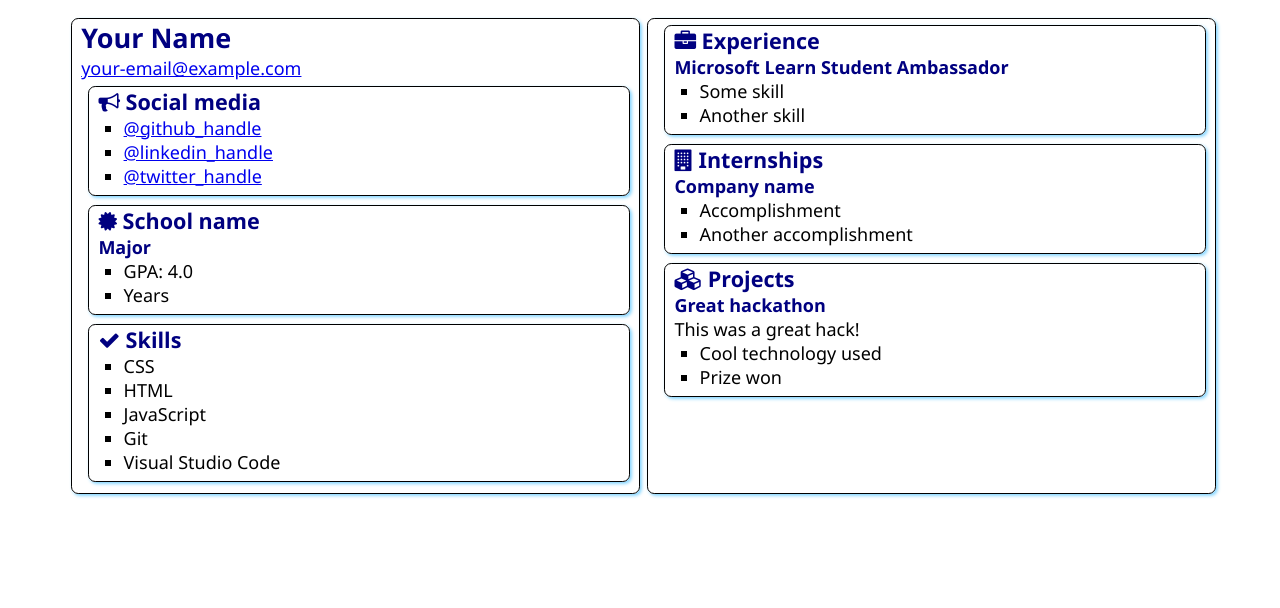
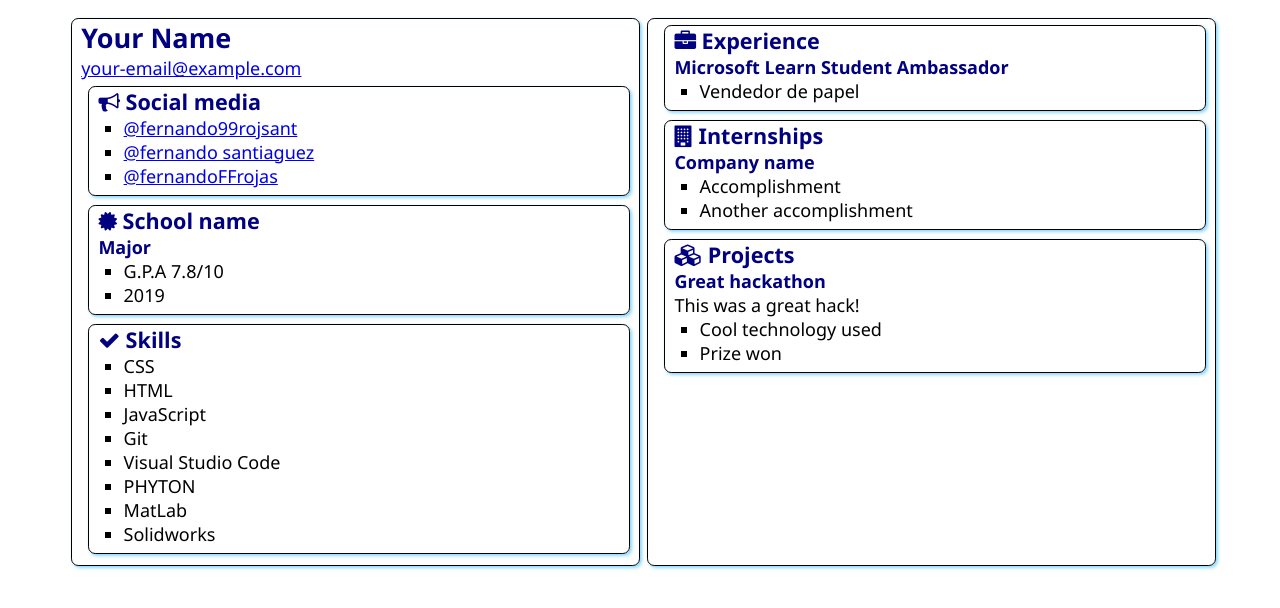
Before and after one commit to fernando99rojsant/SATechnicalOnboarding, a plain HTML site: page src/index.html in a window 1280 px wide. Drawn offline with Linux system fonts and the light colour scheme.

Commit message:
add my information
INSTALAR GIT

```diff
--- a/src/index.html
+++ b/src/index.html
@@ -21,9 +21,9 @@
                     Social media
                 </h2>
                 <ul>
-                    <li><a href="https://github.com/<handle>">@github_handle</a></li>
-                    <li><a href="https://linkedin.com/in/<handle>">@linkedin_handle</a></li>
-                    <li><a href="https://twitter.com/<handle>">@twitter_handle</a></li>
+                    <li><a href="https://github.com/<handle>">@fernando99rojsant</a></li>
+                    <li><a href="https://linkedin.com/in/<handle>">@fernando santiaguez</a></li>
+                    <li><a href="https://twitter.com/<handle>">@fernandoFFrojas</a></li>
                 </ul>
             </section>
 
@@ -35,8 +35,8 @@
                     </h2>
                     <h3>Major</h3>
                     <ul>
-                        <li>GPA: 4.0</li>
-                        <li>Years</li>
+                        <li>G.P.A 7.8/10</li>
+                        <li>2019</li>
                     </ul>
                 </div>
             </section>
@@ -52,6 +52,9 @@
                     <li>JavaScript</li>
                     <li>Git</li>
                     <li>Visual Studio Code</li>
+                    <li>PHYTON</li>
+                    <li>MatLab</li>
+                    <li>Solidworks</li>
                 </ul>
             </section>
         </article>
@@ -63,8 +66,8 @@
                 </h2>
                 <h3>Microsoft Learn Student Ambassador</h3>
                 <ul>
-                    <li>Some skill</li>
-                    <li>Another skill</li>
+                    <li>Vendedor de papel</li>
+
                 </ul>
             </section>
             <section class="box">
```
